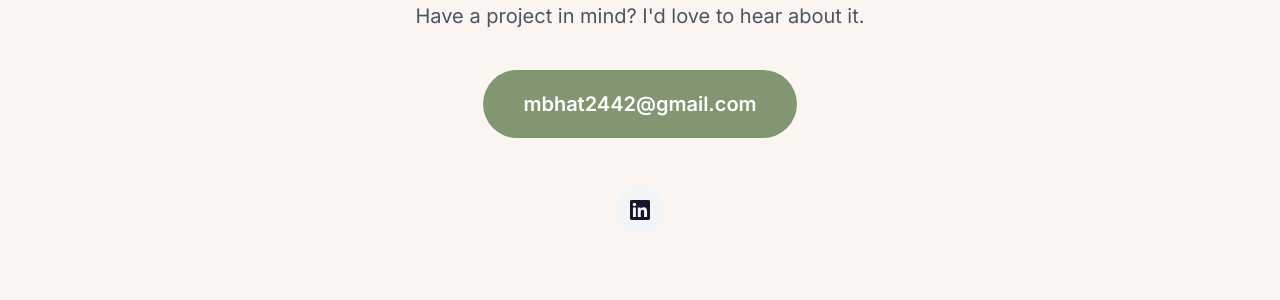
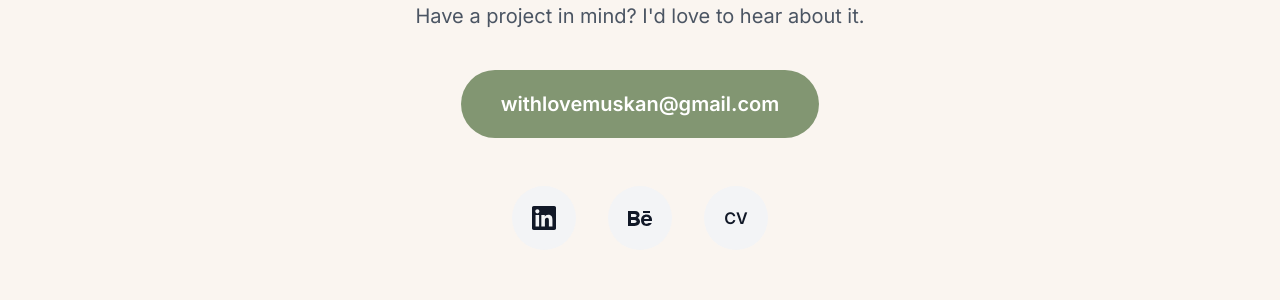
Before and after one commit to Muskan610/Portfolio, a React (Vite) app: page / in a window 1280 px wide. Shown: the part 2204-2504 px from the top of the page. Built offline with nearby package versions, Linux system fonts and the light colour scheme.

Commit message:
Footer fixed with email, behance link and CV

```diff
--- a/src/components/Contact/Contact.jsx
+++ b/src/components/Contact/Contact.jsx
@@ -39,7 +39,7 @@ const Contact = () => {
 
         {/* Social Links */}
         <div
-          className={`flex justify-center gap-6 transition-all duration-1000 ${
+          className={`flex justify-center gap-8 transition-all duration-1000 ${
             isVisible ? 'opacity-100 translate-y-0' : 'opacity-0 translate-y-8'
           }`}
           style={{ transitionDelay: '300ms' }}
@@ -48,12 +48,32 @@ const Contact = () => {
             href={links.social.linkedin.url}
             target="_blank"
             rel="noopener noreferrer"
-            className="w-12 h-12 rounded-full bg-gray-100 hover:bg-sage-600 hover:text-white flex items-center justify-center transition-all duration-300"
+            className="w-16 h-16 rounded-full bg-gray-100 hover:bg-sage-600 hover:text-white flex items-center justify-center transition-all duration-300"
             aria-label={links.social.linkedin.label}
           >
-            <svg className="w-5 h-5" fill="currentColor" viewBox="0 0 24 24">
+            <svg className="w-6 h-6" fill="currentColor" viewBox="0 0 24 24">
               <path d="M20.447 20.452h-3.554v-5.569c0-1.328-.027-3.037-1.852-3.037-1.853 0-2.136 1.445-2.136 2.939v5.667H9.351V9h3.414v1.561h.046c.477-.9 1.637-1.85 3.37-1.85 3.601 0 4.267 2.37 4.267 5.455v6.286zM5.337 7.433c-1.144 0-2.063-.926-2.063-2.065 0-1.138.92-2.063 2.063-2.063 1.14 0 2.064.925 2.064 2.063 0 1.139-.925 2.065-2.064 2.065zm1.782 13.019H3.555V9h3.564v11.452zM22.225 0H1.771C.792 0 0 .774 0 1.729v20.542C0 23.227.792 24 1.771 24h20.451C23.2 24 24 23.227 24 22.271V1.729C24 .774 23.2 0 22.222 0h.003z" />
             </svg>
+          </a>
+          <a
+            href={links.social.behance.url}
+            target="_blank"
+            rel="noopener noreferrer"
+            className="w-16 h-16 rounded-full bg-gray-100 hover:bg-sage-600 hover:text-white flex items-center justify-center transition-all duration-300"
+            aria-label={links.social.behance.label}
+          >
+            <svg className="w-6 h-6" fill="currentColor" viewBox="0 0 24 24">
+              <path d="M22 7h-7v-2h7v2zm1.726 10c-.442 1.297-2.029 3-5.101 3-3.074 0-5.564-1.729-5.564-5.675 0-3.91 2.325-5.92 5.466-5.92 3.082 0 4.964 1.782 5.375 4.426.078.506.109 1.188.095 2.14h-8.027c.13 3.211 3.483 3.312 4.588 2.029h3.168zm-7.686-4h4.965c-.105-1.547-1.136-2.219-2.477-2.219-1.466 0-2.277.768-2.488 2.219zm-9.574 6.988h-6.466v-14.967h6.953c5.476.081 5.58 5.444 2.72 6.906 3.461 1.26 3.577 8.061-3.207 8.061zm-3.466-8.988h3.584c2.508 0 2.906-3-.312-3h-3.272v3zm3.391 3h-3.391v3.016h3.341c3.055 0 2.868-3.016.05-3.016z" />
+            </svg>
+          </a>
+          <a
+            href={links.external.cv_pdf}
+            target="_blank"
+            rel="noopener noreferrer"
+            className="w-16 h-16 rounded-full bg-gray-100 hover:bg-sage-600 hover:text-white flex items-center justify-center transition-all duration-300 font-semibold text-base"
+            aria-label="View CV"
+          >
+            CV
           </a>
         </div>
       </div>
--- a/src/config/links.yaml
+++ b/src/config/links.yaml
@@ -2,7 +2,7 @@
 
 # Contact Information
 contact:
-  email: mbhat2442@gmail.com
+  email: withlovemuskan@gmail.com
 
 # Social Media Links
 social:
@@ -10,6 +10,10 @@ social:
     url: "https://www.linkedin.com/in/muskan-bhat/"
     label: "LinkedIn"
     icon: "linkedin"
+  behance:
+    url: "https://www.behance.net/muskanbhat"
+    label: "Behance"
+    icon: "behance"
 
 # Project URLs
 projects:
@@ -38,6 +42,7 @@ external:
   # Example:
   # resume_pdf: "/path/to/resume.pdf"
   # portfolio_pdf: "/path/to/portfolio.pdf"
+  cv_pdf: "/documents/Muskan Bhat CV - Mar2026.pdf"
 
 # Footer
 footer:
```
